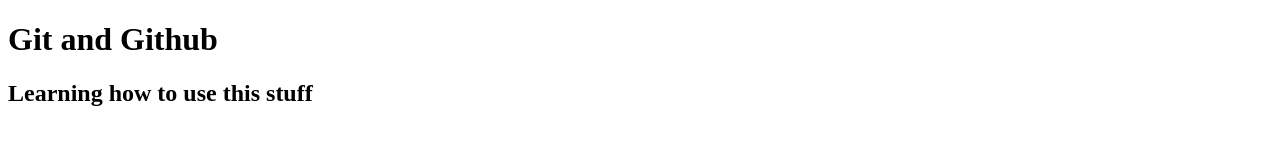
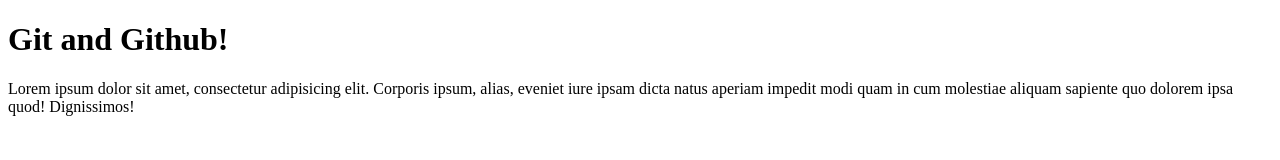
Before and after one commit to c44w/monday, a plain HTML site: page index.html in a window 1280 px wide. Drawn offline with Linux system fonts and the light colour scheme.

Commit message:
modified home page content

```diff
--- a/index.html
+++ b/index.html
@@ -7,7 +7,7 @@
     <link rel="stylesheet" href="css/main.css">
 </head>
 <body>
-    <h1>Git and Github</h1>
-    <h2>Learning how to use this stuff</h2>
+    <h1>Git and Github!</h1>
+    <p>Lorem ipsum dolor sit amet, consectetur adipisicing elit. Corporis ipsum, alias, eveniet iure ipsam dicta natus aperiam impedit modi quam in cum molestiae aliquam sapiente quo dolorem ipsa quod! Dignissimos!</p>
 </body>
 </html>
```
